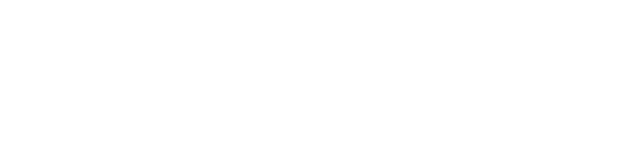
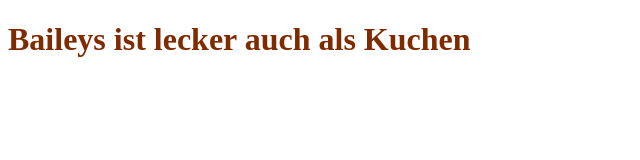
Before and after one commit to Corinnalovesbaileys/my-super-website, a plain HTML site: page index.html in a window 1280 px wide. Shown: the whole page, without its empty margins (0-640 px from the left). Drawn offline with Linux system fonts and the light colour scheme.

Commit message:
changed titel and h1

```diff
--- a/index.html
+++ b/index.html
@@ -2,9 +2,9 @@
 <html>
 <head>
   <meta charset="UTF-8">
-  <title>index.html</title>
+  <title>mmmm lecker baileys</title>
 </head>
 <body>
-
+<h1><font color = 802A00>Baileys ist lecker auch als Kuchen </font> </h1>
 </body>
 </html>
```
